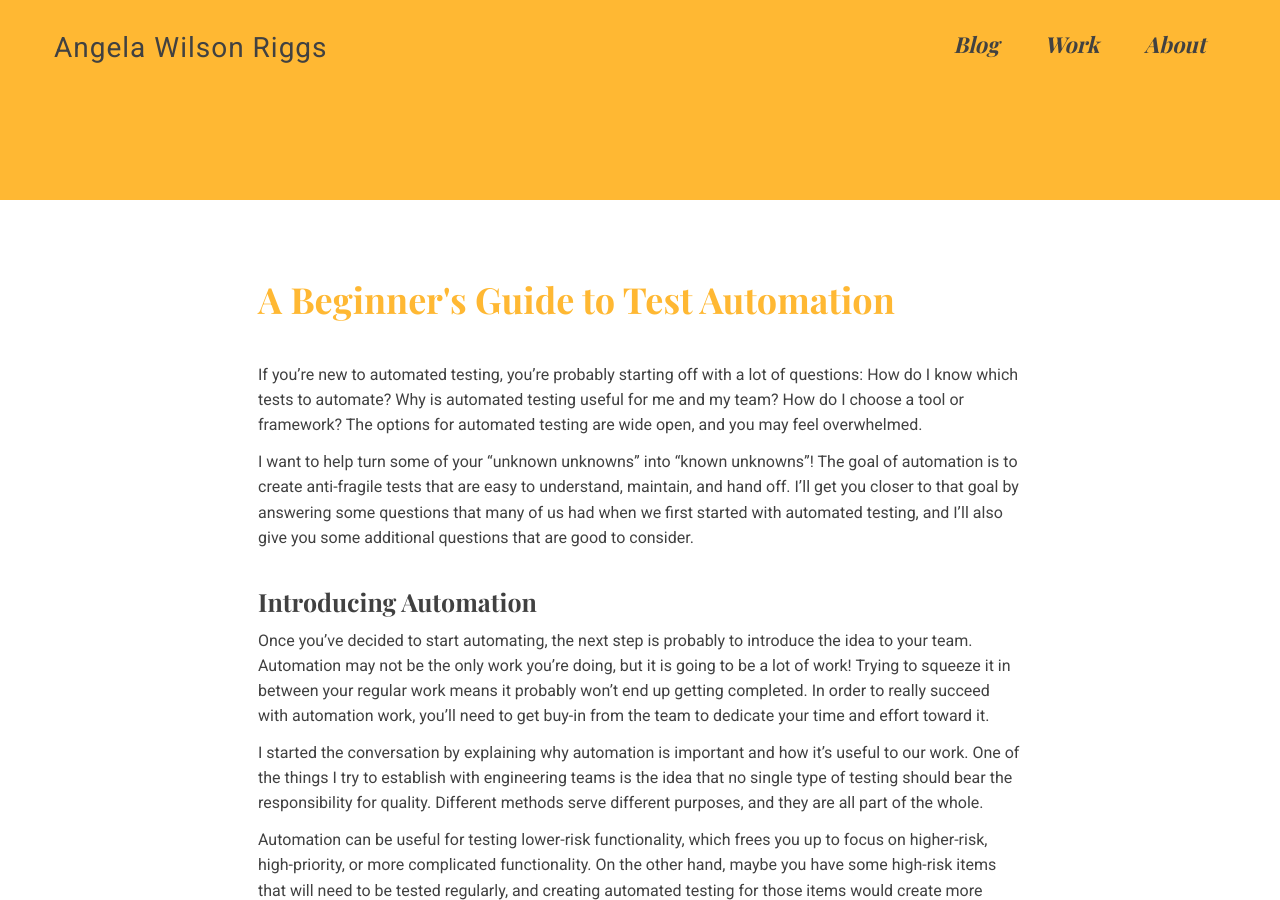
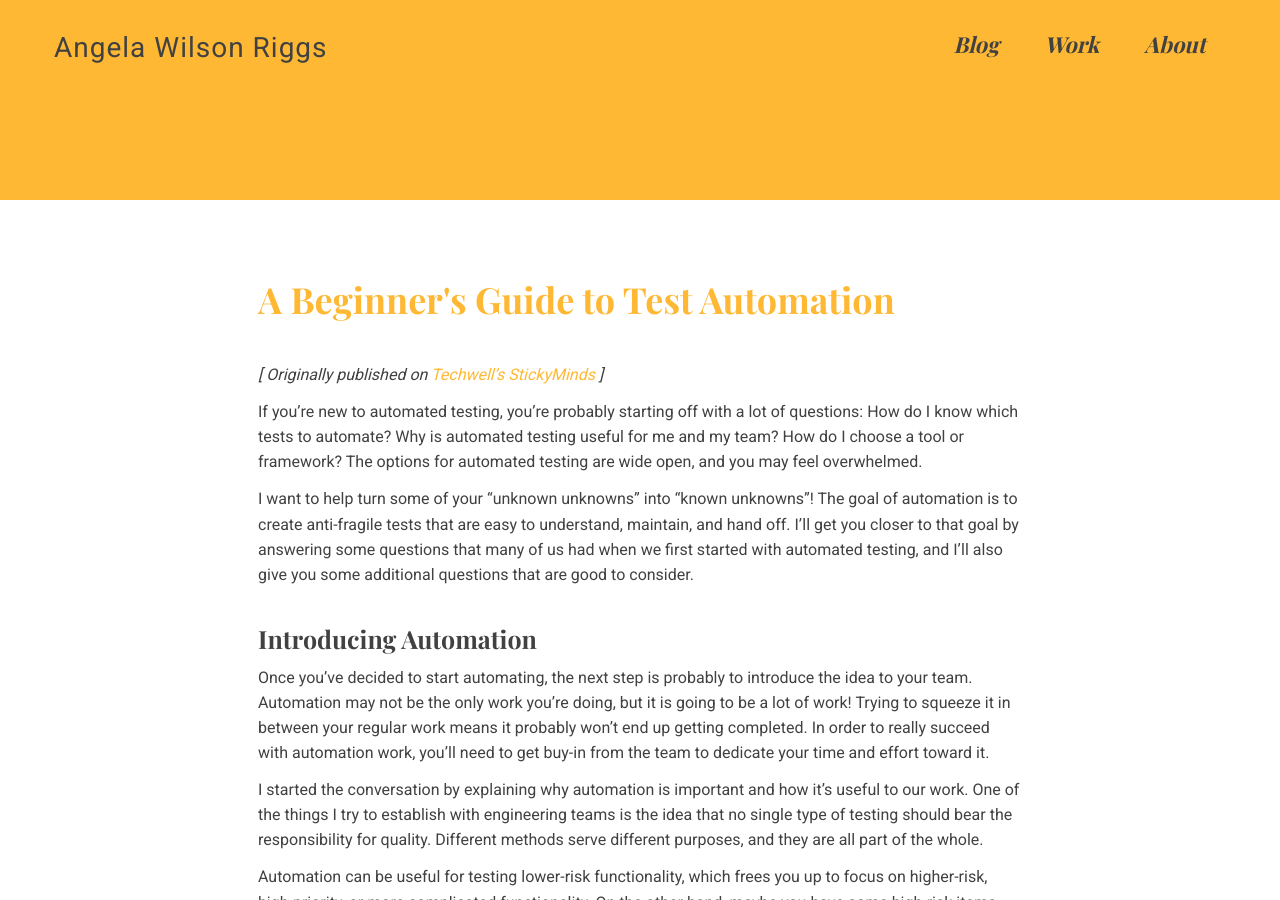
Before and after one commit to angelariggs/angelariggs.github.io, a Jekyll site: the page built from _posts/2019-04-21-beginners-guide-test-automation.md, in a window 1280 px wide and 900 px high. Built offline with Jekyll 4.4.1, drawn with Linux system fonts in a browser that asks for light colours; some web fonts are replaced; comment, search, counter and statistics services are not loaded.

Commit message:
updating with original posting

```diff
--- a/_posts/2019-04-21-beginners-guide-test-automation.md
+++ b/_posts/2019-04-21-beginners-guide-test-automation.md
@@ -5,6 +5,8 @@ date:   2019-02-20
 permalink: /blog/beginners-guide-test-automation
 comments: true
 ---
+
+*[ Originally published on [Techwell's StickyMinds](https://www.stickyminds.com/article/beginners-guide-test-automation) ]*
 
 If you’re new to automated testing, you’re probably starting off with a lot of questions: How do I know which tests to automate? Why is automated testing useful for me and my team? How do I choose a tool or framework? The options for automated testing are wide open, and you may feel overwhelmed.
 
```
